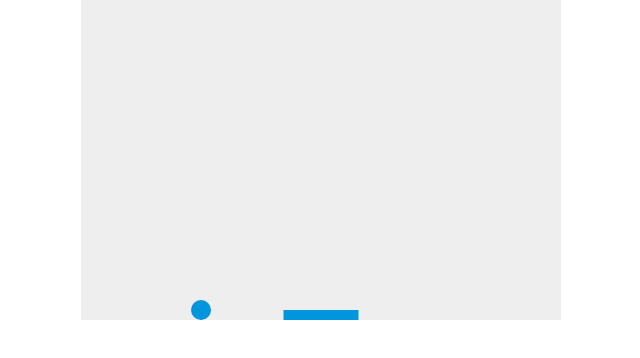
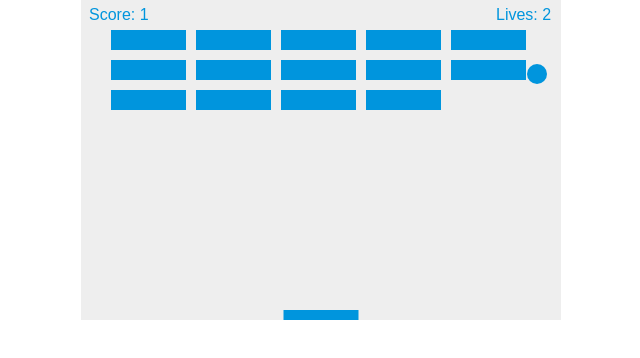
Before and after one commit to merryMellody/breakout-tutorial, a plain HTML site: page index.html in a window 1280 px wide. Shown: the whole page, without its empty margins (319-959 px from the left). Drawn offline with Linux system fonts and the light colour scheme.

Commit message:
Finished game with polish.

```diff
--- a/index.html
+++ b/index.html
@@ -31,6 +31,26 @@
 	var rightPressed = false;
 	var leftPressed = false;
 
+	var brickRowCount = 3;
+	var brickColumnCount = 5;
+	var brickWidth = 75;
+	var brickHeight = 20;
+	var brickPadding = 10;
+	var brickOffsetTop = 30;
+	var brickOffsetLeft = 30;
+
+	var score = 0;
+
+	var lives = 3;
+
+	var bricks = [];
+	for(var c=0; c<brickColumnCount; c++) {
+	    bricks[c] = [];
+	    for(var r=0; r<brickRowCount; r++) {
+	        bricks[c][r] = { x: 0, y: 0, status: 1 };
+	    }
+	}
+
 	function drawBall() {
 		ctx.beginPath();
 		ctx.arc(x, y, ballRadius, 0, Math.PI*2);
@@ -47,10 +67,32 @@
 		ctx.closePath();
 	}
 
+	function drawBricks() {
+	    for(var c=0; c<brickColumnCount; c++) {
+	        for(var r=0; r<brickRowCount; r++) {
+	            if(bricks[c][r].status == 1) {
+	                var brickX = (c*(brickWidth+brickPadding))+brickOffsetLeft;
+	                var brickY = (r*(brickHeight+brickPadding))+brickOffsetTop;
+	                bricks[c][r].x = brickX;
+	                bricks[c][r].y = brickY;
+	                ctx.beginPath();
+	                ctx.rect(brickX, brickY, brickWidth, brickHeight);
+	                ctx.fillStyle = "#0095DD";
+	                ctx.fill();
+	                ctx.closePath();
+	            }
+	        }
+	    }
+	}
+
 	function draw() {
 		ctx.clearRect(0, 0, canvas.width, canvas.height);
+		drawBricks();
 		drawBall();
 		drawPaddle();
+		drawScore();
+		drawLives();
+		collisionDetection();
 
 		if (x + dx > canvas.width-ballRadius || x + dx < ballRadius) {
 			dx = -dx;
@@ -62,9 +104,18 @@
 		        dy = -dy;
 		    }
 		    else {
-		        alert("GAME OVER");
-		        document.location.reload();
-		        clearInterval(interval);
+		        lives--;
+				if(!lives) {
+				    alert("GAME OVER");
+				    document.location.reload();
+				}
+				else {
+				    x = canvas.width/2;
+				    y = canvas.height-30;
+				    dx = 2;
+				    dy = -2;
+				    paddleX = (canvas.width-paddleWidth)/2;
+				}
 		    }
 		}
 
@@ -77,10 +128,20 @@
 
 		x += dx;
 		y += dy;
+
+		requestAnimationFrame(draw);
 	}
 
 	document.addEventListener("keydown", keyDownHandler, false);
 	document.addEventListener("keyup", keyUpHandler, false);
+	document.addEventListener("mousemove", mouseMoveHandler, false);
+
+	function mouseMoveHandler(e) {
+	    var relativeX = e.clientX - canvas.offsetLeft;
+	    if(relativeX > 0 && relativeX < canvas.width) {
+	        paddleX = relativeX - paddleWidth/2;
+	    }
+	}
 
 	function keyDownHandler(e) {
 	    if(e.key == "Right" || e.key == "ArrowRight") {
@@ -100,7 +161,38 @@
 	    }
 	}
 
-	var interval = setInterval(draw, 10);
+	function collisionDetection() {
+	    for(var c=0; c<brickColumnCount; c++) {
+	        for(var r=0; r<brickRowCount; r++) {
+	            var b = bricks[c][r];
+	            if(b.status == 1) {
+	                if(x > b.x && x < b.x+brickWidth && y > b.y && y < b.y+brickHeight) {
+	                    dy = -dy;
+	                    b.status = 0;
+						score++;
+						if(score == brickRowCount*brickColumnCount) {
+	                        alert("YOU WIN, CONGRATULATIONS!");
+	                        document.location.reload();
+						}
+	                }
+	            }
+	        }
+	    }
+	}
+
+	function drawScore() {
+		ctx.font = "16px Arial";
+		ctx.fillStyle = "#0095DD";
+		ctx.fillText("Score: "+score, 8, 20);
+	}
+
+	function drawLives() {
+	    ctx.font = "16px Arial";
+	    ctx.fillStyle = "#0095DD";
+	    ctx.fillText("Lives: "+lives, canvas.width-65, 20);
+	}
+
+	draw();
 </script>
 
 </body>
```
